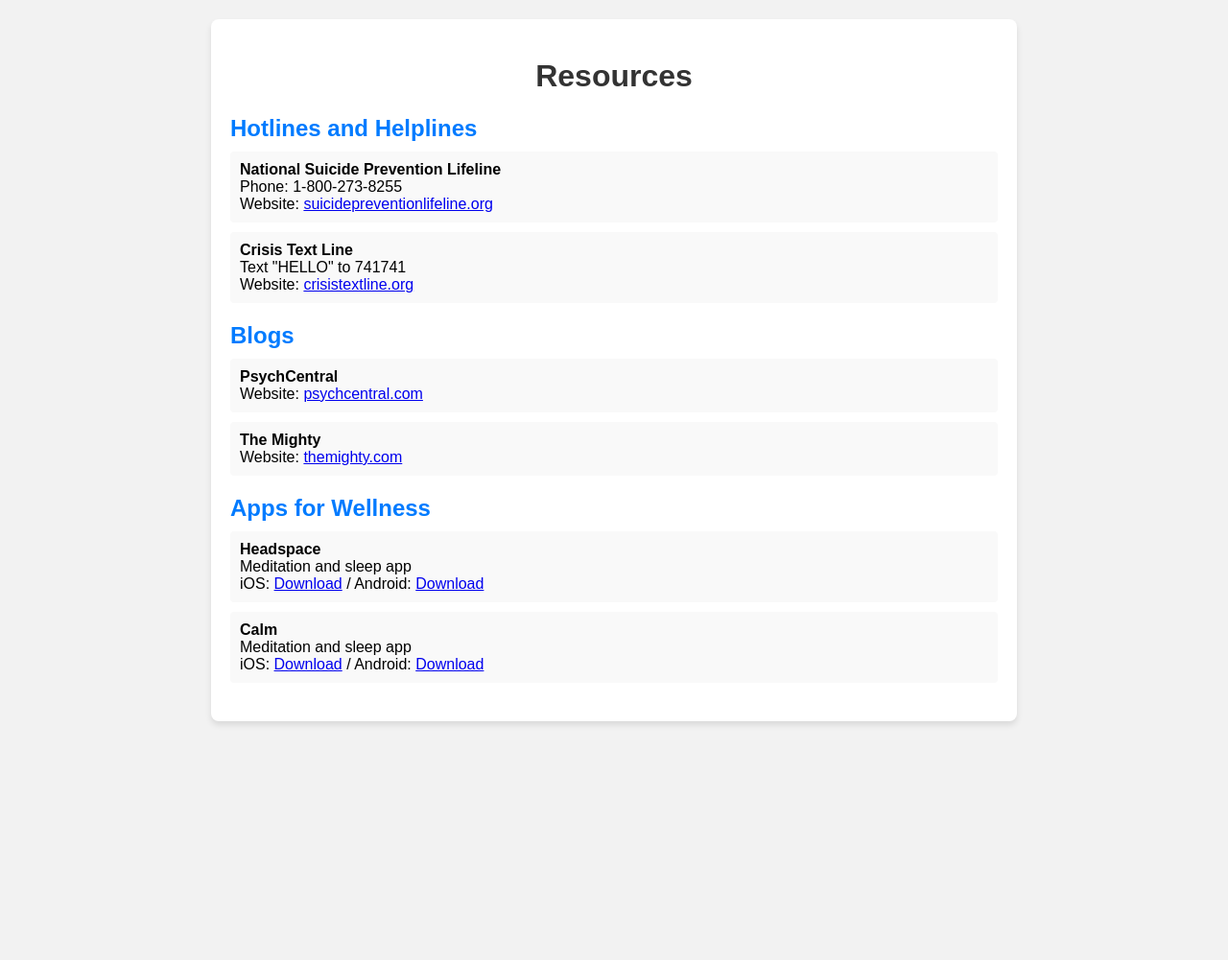
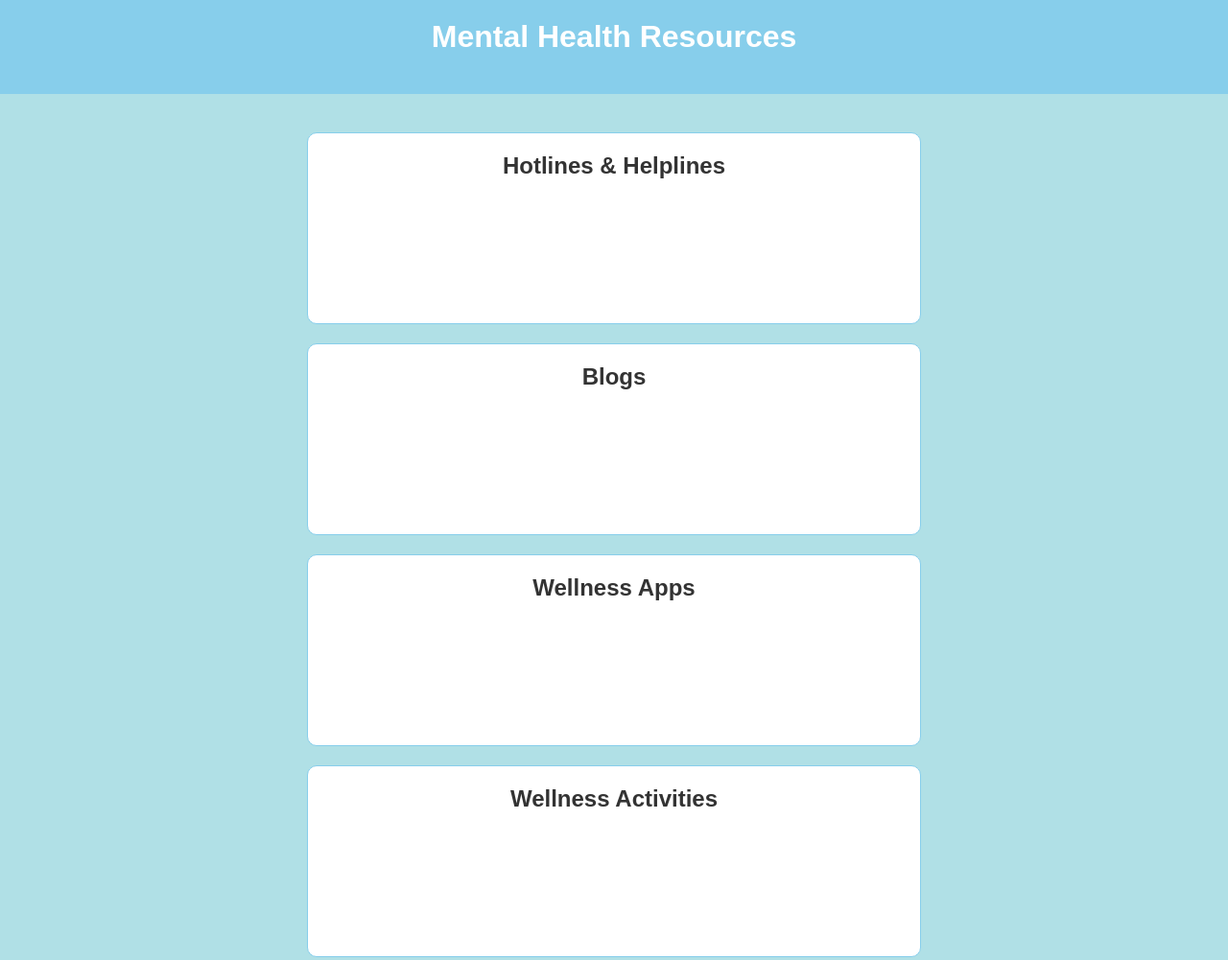
Before and after one commit to jhontenorio1618/Web-Journal, a plain HTML site: page Links/Resources.html in a window 1280 px wide. Shown: the whole page at 96% size. Before the commit the page ends 800 px from the top, so only its background shows below. Drawn offline with Linux system fonts and the light colour scheme.

Commit message:
Marisupdates.html

```diff
--- a/Links/Resources.html
+++ b/Links/Resources.html
@@ -3,99 +3,127 @@
 <head>
     <meta charset="UTF-8">
     <meta name="viewport" content="width=device-width, initial-scale=1.0">
-    <title>Resources</title>
+    <title>Mental Health Resources</title>
     <style>
         body {
             font-family: Arial, sans-serif;
             margin: 0;
             padding: 0;
-            background-color: #f2f2f2;
+            background-color: #b0e0e6; /* Powder blue background */
+            color: #333;
+        }
+        header {
+            background-color: #87ceeb; /* Baby blue for header */
+            color: #fff;
+            padding: 20px;
+            text-align: center;
+            margin-bottom: 20px;
+        }
+        h1 {
+            margin-top: 0;
+            color: #fff; /* White font for title */
         }
         .container {
             max-width: 800px;
-            margin: 20px auto;
+            margin: 0 auto;
             padding: 20px;
+        }
+        .category {
+            width: 80%;
+            min-height: 200px;
+            background-color: #fff; /* White squares */
+            color: #333;
+            padding: 20px;
+            cursor: pointer;
+            border-radius: 10px;
+            position: relative;
+            overflow: hidden;
+            transition: background-color 0.3s ease-in-out;
+            border: 1px solid #87ceeb; /* Cloud border */
+            margin: 0 auto 20px; /* Center and add margin to separate cards */
+            text-align: center; /* Center text */
+            box-sizing: border-box; /* Include padding and border in width */
+            font-size: 18px; /* Larger font size */
+        }
+        .category:hover {
+            background-color: #f0f0f0; /* Light gray on hover */
+        }
+        .category h2 {
+            margin-top: 0;
+            font-size: 24px; /* Larger font size for title */
+            text-align: center; /* Center title */
+        }
+        .category-content {
+            display: none;
+            position: absolute;
+            top: 0;
+            left: 0;
+            width: 100%;
+            height: 100%;
             background-color: #fff;
-            border-radius: 8px;
-            box-shadow: 0 4px 6px rgba(0, 0, 0, 0.1);
+            color: #333;
+            padding: 20px;
+            border-radius: 10px;
+            text-align: center; /* Center text */
         }
-        h1 {
-            color: #333;
+        .category.flip .category-content {
+            display: block;
+            font-size: 16px; /* Decrease font size when flipped */
+        }
+        footer {
             text-align: center;
-        }
-        .section {
-            margin-bottom: 20px;
-        }
-        .section-title {
-            color: #007bff; /* Blue color */
-            font-size: 24px;
-            margin-bottom: 10px;
-        }
-        .resource {
-            padding: 10px;
-            border-radius: 4px;
-            background-color: #f9f9f9;
-            margin-bottom: 10px;
+            padding: 10px 0;
+            background-color: #87ceeb; /* Baby blue for footer */
+            color: #fff;
+            position: fixed;
+            bottom: 0;
+            width: 100%;
+            border-top: 1px solid #fff; /* Baby blue border */
         }
     </style>
 </head>
 <body>
+
+<header>
+    <h1>Mental Health Resources</h1>
+</header>
+
 <div class="container">
-    <h1>Resources</h1>
-    <div class="section">
-        <h2 class="section-title">Hotlines and Helplines</h2>
-        <div class="resource">
-            <strong>National Suicide Prevention Lifeline</strong><br>
-            Phone: 1-800-273-8255<br>
-            Website: <a href="https://suicidepreventionlifeline.org/">suicidepreventionlifeline.org</a>
-        </div>
-        <div class="resource">
-            <strong>Crisis Text Line</strong><br>
-            Text "HELLO" to 741741<br>
-            Website: <a href="https://www.crisistextline.org/">crisistextline.org</a>
+    <div class="category" onclick="this.classList.toggle('flip')">
+        <h2>Hotlines & Helplines</h2>
+        <div class="category-content">
+            <p><strong>1. National Suicide Prevention Lifeline:</strong> Phone: <a href="tel:1-800-273-TALK">1-800-273-TALK (1-800-273-8255)</a> | Website: <a href="https://suicidepreventionlifeline.org/">https://suicidepreventionlifeline.org/</a></p>
+            <p><strong>2. National Alliance on Mental Illness (NAMI):</strong> Phone: <a href="tel:1-800-950-NAMI">1-800-950-NAMI (1-800-950-6264)</a> | Website: <a href="https://www.nami.org/">https://www.nami.org/</a></p>
+            <p><strong>3. Crisis Text Line:</strong> Text "HELLO" to <a href="sms:741741">741741</a> | Website: <a href="https://www.crisistextline.org/">https://www.crisistextline.org/</a></p>
         </div>
     </div>
-    <div class="section">
-        <h2 class="section-title">Blogs</h2>
-        <div class="resource">
-            <strong>PsychCentral</strong><br>
-            Website: <a href="https://www.psychcentral.com/">psychcentral.com</a>
-        </div>
-        <div class="resource">
-            <strong>The Mighty</strong><br>
-            Website: <a href="https://themighty.com/">themighty.com</a>
+
+    <div class="category" onclick="this.classList.toggle('flip')">
+        <h2>Blogs</h2>
+        <div class="category-content">
+            <p><strong>1. Self-Care Tips Blog:</strong> Practice self-care tips and techniques to manage stress and improve overall daily well-being. <a href="#">Read more</a></p>
+            <p><strong>2. Mental Health Awareness Blog:</strong> Learn about mental health conditions, help reduce the stigma around them, and get access to many resources for seeking help. <a href="#">Read more</a></p>
+            <p><strong>3. Personal Stories Blog:</strong> Discover people’s personal experiences with mental health struggles and read about their recovery. <a href="#">Read more</a></p>
         </div>
     </div>
-    <div class="section">
-        <h2 class="section-title">Apps for Wellness</h2>
-        <div class="resource">
-            <strong>Headspace</strong><br>
-            Meditation and sleep app<br>
-            iOS: <a href="https://apps.apple.com/us/app/headspace-meditation-sleep/id493145008">Download</a> /
-            Android: <a href="https://play.google.com/store/apps/details?id=com.getsomeheadspace.android&hl=en_US&gl=US">Download</a>
+
+    <div class="category" onclick="this.classList.toggle('flip')">
+        <h2>Wellness Apps</h2>
+        <div class="category-content">
+            <p><strong>1. Headspace:</strong> A meditation and mindfulness app offering guided meditation sessions as well as mindfulness exercises. <a href="https://www.headspace.com/">Learn more</a></p>
+            <p><strong>2. Calm:</strong>Calm provides meditation sessions, sleep stories, and relaxation techniques to help individuals deal with stress and anxiety and reduce these feelings. <a href="https://www.calm.com/">Learn more</a></p>
+            <p><strong>3. MyFitnessPal:</strong> MyFitnessPal helps track food intake, exercise, and overall health to encourage physical and mental well-being. <a href="https://www.myfitnesspal.com/">Learn more</a></p>
         </div>
-        <div class="resource">
-            <strong>Calm</strong><br>
-            Meditation and sleep app<br>
-            iOS: <a href="https://apps.apple.com/us/app/calm/id571800810">Download</a> /
-            Android: <a href="https://play.google.com/store/apps/details?id=com.calm.android&hl=en_US&gl=US">Download</a>
+    </div>
+
+    <div class="category" onclick="this.classList.toggle('flip')">
+        <h2>Wellness Activities</h2>
+        <div class="category-content">
+            <p><strong>1. Nature Walks:</strong> Spend time outdoors, connect with nature, and allow yourself some fresh air to feel refreshed. <a href="#">Learn more</a></p>
+            <p><strong>2. Art Therapy:</strong> Engage in creative activities such as painting, drawing, or crafting encourage a positive outlet for your emotions and allow yourself to relax as you do so. <a href="#">Learn more</a></p>
+            <p><strong>3. Exercise:</strong> </strong> Participate in physical activities like yoga, jogging, a simple exercise routine to alleviate symptoms of anxiety and depression and boost your moos. <a href="#">Learn more</a></p>
         </div>
     </div>
 </div>
 </body>
 </html>
-
-
-
-
-
-</div>
-
-
-
-
-
-
-</div>
-</body>
-</html>
--- a/styles/Resources.css
+++ b/styles/Resources.css
@@ -1,37 +1,94 @@
+/* Reset default styles */
 body {
     font-family: Arial, sans-serif;
     margin: 0;
     padding: 0;
-    background-color: #f2f2f2;
+    background-color: #b0e0e6; /* Powder blue background */
+    color: #333;
 }
 
-.container {
-    max-width: 800px;
-    margin: 20px auto;
+/* Header styles */
+header {
+    background-color: #87ceeb; /* Baby blue for header */
+    color: #fff;
     padding: 20px;
-    background-color: #fff;
-    border-radius: 8px;
-    box-shadow: 0 4px 6px rgba(0, 0, 0, 0.1);
-}
-
-h1 {
-    color: #333;
     text-align: center;
-}
-
-.section {
     margin-bottom: 20px;
 }
 
-.section-title {
-    color: #007bff; /* Blue color */
-    font-size: 24px;
-    margin-bottom: 10px;
+/* Title styles */
+h1 {
+    margin-top: 0;
+    color: #fff; /* White font for title */
 }
 
-.resource {
-    padding: 10px;
-    border-radius: 4px;
-    background-color: #f9f9f9;
-    margin-bottom: 10px;
+/* Container styles */
+.container {
+    max-width: 800px;
+    margin: 0 auto;
+    padding: 20px;
 }
+
+/* Category card styles */
+.category {
+    width: 80%;
+    min-height: 200px;
+    background-color: #fff; /* White squares */
+    color: #333;
+    padding: 20px;
+    cursor: pointer;
+    border-radius: 10px;
+    position: relative;
+    overflow: hidden;
+    transition: background-color 0.3s ease-in-out;
+    border: 1px solid #87ceeb; /* Cloud border */
+    margin: 0 auto 20px; /* Center and add margin to separate cards */
+    text-align: center; /* Center text */
+    box-sizing: border-box; /* Include padding and border in width */
+    font-size: 18px; /* Larger font size */
+}
+
+/* Hover effect */
+.category:hover {
+    background-color: #f0f0f0; /* Light gray on hover */
+}
+
+/* Category title styles */
+.category h2 {
+    margin-top: 0;
+    font-size: 24px; /* Larger font size for title */
+    text-align: center; /* Center title */
+}
+
+/* Category content styles */
+.category-content {
+    display: none;
+    position: absolute;
+    top: 0;
+    left: 0;
+    width: 100%;
+    height: 100%;
+    background-color: #fff;
+    color: #333;
+    padding: 20px;
+    border-radius: 10px;
+    text-align: center; /* Center text */
+}
+
+/* Show content when card is flipped */
+.category.flip .category-content {
+    display: block;
+    font-size: 16px; /* Decrease font size when flipped */
+}
+
+/* Footer styles */
+footer {
+    text-align: center;
+    padding: 10px 0;
+    background-color: #87ceeb; /* Baby blue for footer */
+    color: #fff;
+    position: fixed;
+    bottom: 0;
+    width: 100%;
+    border-top: 1px solid #fff; /* Baby blue border */
+}
```
